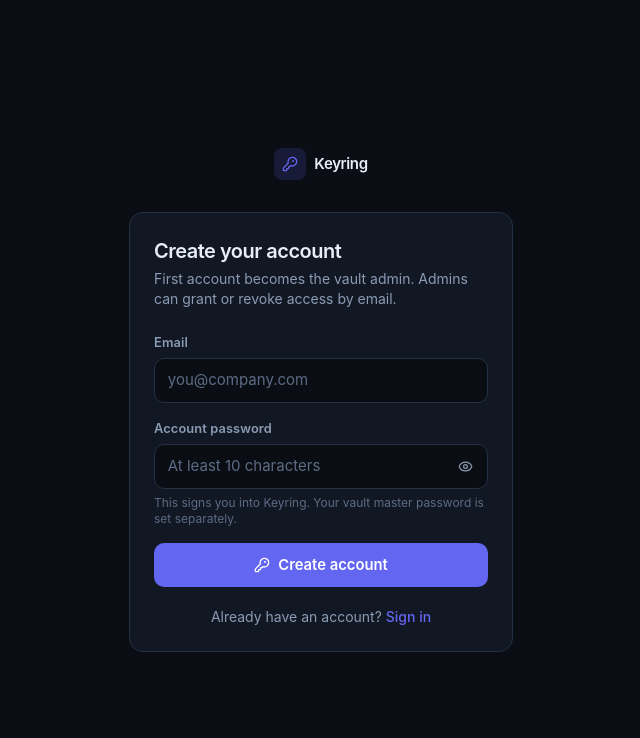
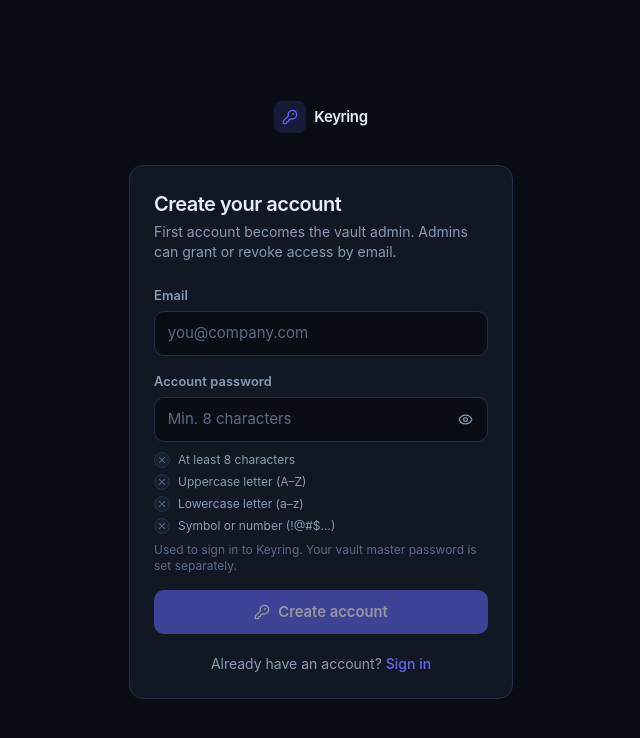
Before and after one commit to novan511/pass-manager, a Next.js app: page /signup in a window 1280 px wide. Shown: the top 738 px of the page, without its empty margins (319-959 px from the left). Built offline with nearby package versions, Linux system fonts and the light colour scheme.

Commit message:
Signup password rules: min 8, upper, lower, symbol + live checklist

```diff
--- a/src/app/api/auth/signup/route.ts
+++ b/src/app/api/auth/signup/route.ts
@@ -7,7 +7,13 @@
 
 const schema = z.object({
   email: z.string().email().max(254),
-  password: z.string().min(10, "Password must be at least 10 characters.").max(256),
+  password: z
+    .string()
+    .min(8, "Password must be at least 8 characters.")
+    .max(256)
+    .regex(/[A-Z]/, "Password must include an uppercase letter.")
+    .regex(/[a-z]/, "Password must include a lowercase letter.")
+    .regex(/[^A-Za-z0-9]/, "Password must include a symbol or number."),
   organizationName: z.string().min(2).max(80).optional(),
 });
 
--- a/src/components/auth/AuthForm.tsx
+++ b/src/components/auth/AuthForm.tsx
@@ -1,11 +1,20 @@
 "use client";
 
-import { useState } from "react";
+import { useMemo, useState } from "react";
 import { useRouter } from "next/navigation";
 import Link from "next/link";
-import { KeyRound, Eye, EyeOff, Fingerprint, Loader2 } from "lucide-react";
+import { KeyRound, Eye, EyeOff, Fingerprint, Loader2, Check, X } from "lucide-react";
 
 type Mode = "login" | "signup";
+
+function passwordChecks(pw: string) {
+  return {
+    length: pw.length >= 8,
+    lower: /[a-z]/.test(pw),
+    upper: /[A-Z]/.test(pw),
+    other: /[^A-Za-z0-9]/.test(pw),
+  };
+}
 
 export function AuthForm({ mode }: { mode: Mode }) {
   const router = useRouter();
@@ -16,11 +25,17 @@
   const [busy, setBusy] = useState(false);
   const [passkeyBusy, setPasskeyBusy] = useState(false);
 
+  const checks = useMemo(() => passwordChecks(password), [password]);
+  const signupValid = checks.length && checks.lower && checks.upper && checks.other;
+
   async function submit(e: React.FormEvent) {
     e.preventDefault();
     setBusy(true);
     setError(null);
     try {
+      if (mode === "signup" && !signupValid) {
+        throw new Error("Password does not meet all requirements yet.");
+      }
       const res = await fetch(`/api/auth/${mode}`, {
         method: "POST",
         headers: { "Content-Type": "application/json" },
@@ -97,6 +112,13 @@
     }
   }
 
+  const ruleList = [
+    { key: "length", label: "At least 8 characters", ok: checks.length },
+    { key: "upper", label: "Uppercase letter (A–Z)", ok: checks.upper },
+    { key: "lower", label: "Lowercase letter (a–z)", ok: checks.lower },
+    { key: "other", label: "Symbol or number (!@#$…)", ok: checks.other },
+  ] as const;
+
   return (
     <form onSubmit={submit} className="space-y-4">
       <div>
@@ -125,9 +147,9 @@
             type={show ? "text" : "password"}
             autoComplete={mode === "signup" ? "new-password" : "current-password"}
             required
-            minLength={mode === "signup" ? 10 : 1}
+            minLength={mode === "signup" ? 8 : 1}
             className="input pr-11"
-            placeholder={mode === "signup" ? "At least 10 characters" : "••••••••"}
+            placeholder={mode === "signup" ? "Min. 8 characters" : "••••••••"}
             value={password}
             onChange={(e) => setPassword(e.target.value)}
           />
@@ -140,9 +162,37 @@
             {show ? <EyeOff size={15} /> : <Eye size={15} />}
           </button>
         </div>
+
         {mode === "signup" && (
-          <p className="mt-1.5 text-xs" style={{ color: "var(--faint)" }}>
-            This signs you into Keyring. Your vault master password is set separately.
+          <ul className="mt-2.5 space-y-1.5" aria-label="Password requirements">
+            {ruleList.map((rule) => (
+              <li
+                key={rule.key}
+                className="flex items-center gap-2 text-xs"
+                style={{ color: rule.ok ? "var(--ok)" : "var(--muted)" }}
+              >
+                <span
+                  className="inline-flex h-4 w-4 items-center justify-center rounded-full shrink-0"
+                  style={{
+                    background: rule.ok
+                      ? "color-mix(in srgb, var(--ok) 18%, transparent)"
+                      : "var(--surface-2)",
+                    color: rule.ok ? "var(--ok)" : "var(--faint)",
+                    border: `1px solid ${rule.ok ? "color-mix(in srgb, var(--ok) 40%, transparent)" : "var(--border)"}`,
+                  }}
+                  aria-hidden
+                >
+                  {rule.ok ? <Check size={11} strokeWidth={3} /> : <X size={10} strokeWidth={2.5} />}
+                </span>
+                {rule.label}
+              </li>
+            ))}
+          </ul>
+        )}
+
+        {mode === "signup" && (
+          <p className="mt-2 text-xs" style={{ color: "var(--faint)" }}>
+            Used to sign in to Keyring. Your vault master password is set separately.
           </p>
         )}
       </div>
@@ -157,7 +207,11 @@
         </p>
       )}
 
-      <button type="submit" className="btn btn-primary w-full" disabled={busy || passkeyBusy}>
+      <button
+        type="submit"
+        className="btn btn-primary w-full"
+        disabled={busy || passkeyBusy || (mode === "signup" && !signupValid)}
+      >
         {busy ? <Loader2 size={16} className="animate-spin" /> : <KeyRound size={16} />}
         {mode === "signup" ? "Create account" : "Sign in"}
       </button>
```
